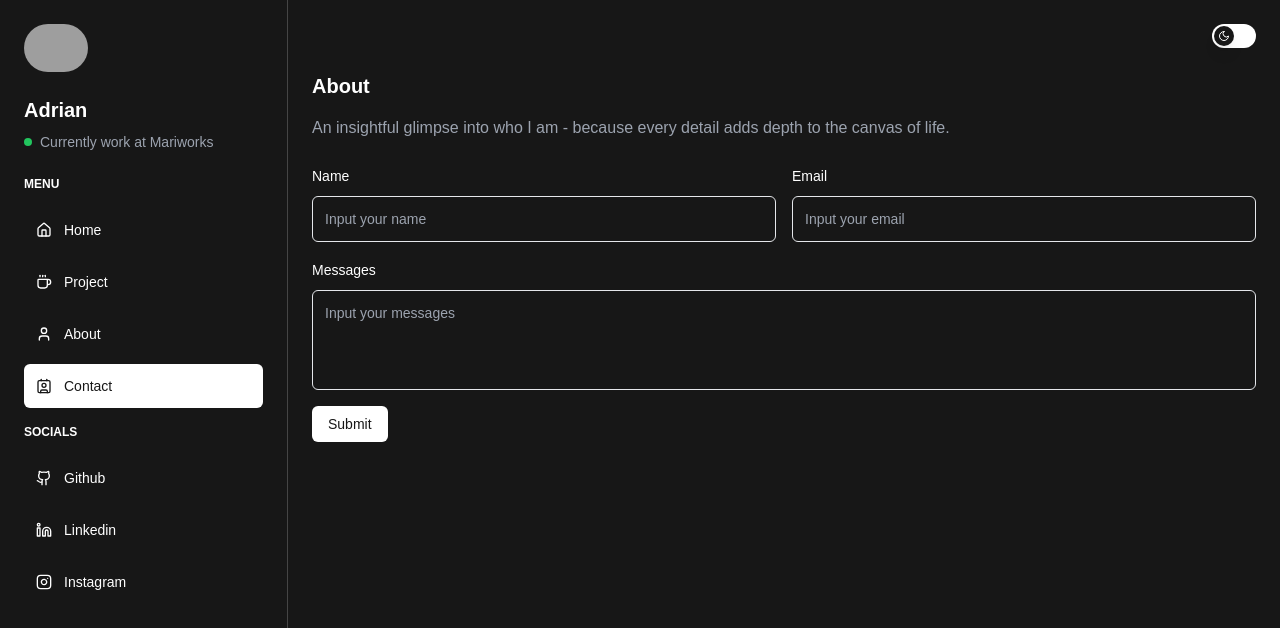
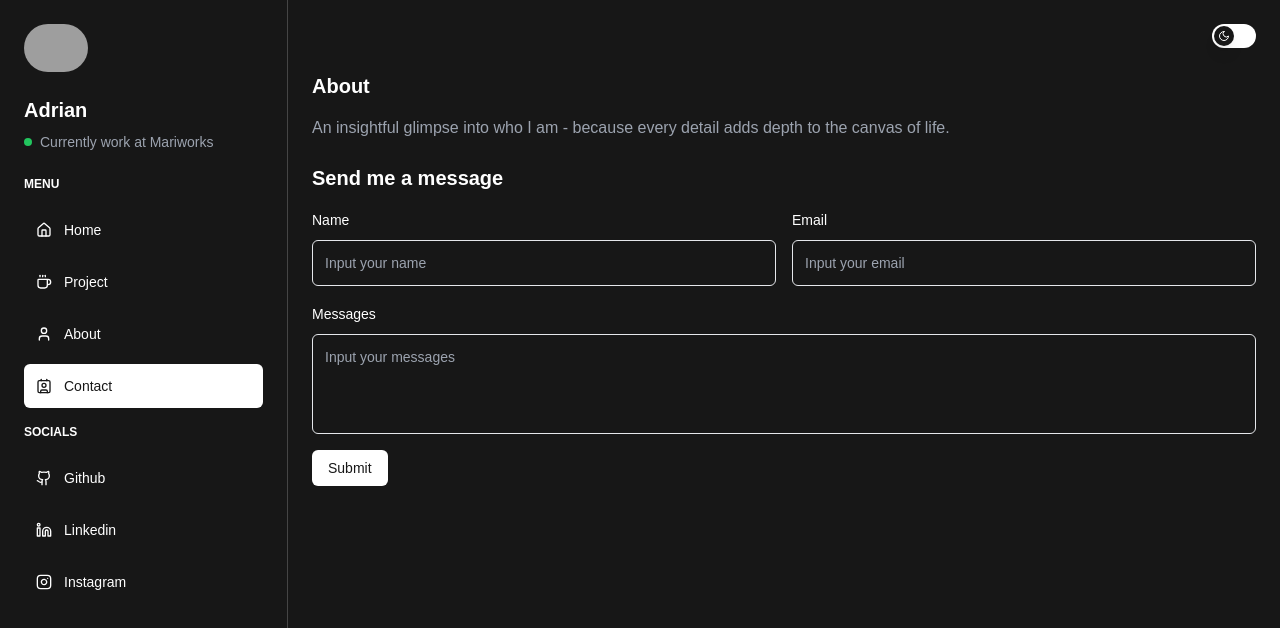
Before and after one commit to adrianusyoga1p/yogs-portfolio, a Next.js app: page /contact in a window 1280 px wide. Shown: the top 628 px of the page. Built offline with nearby package versions, Linux system fonts and the light colour scheme; grey boxes are pictures that could not be loaded.

Commit message:
adjust message success

```diff
--- a/app/(views)/contact/page.tsx
+++ b/app/(views)/contact/page.tsx
@@ -30,8 +30,6 @@ const ContactPage = () => {
     mode: "onChange",
   });
 
-  // const { isSubmiting } = form.formState;
-
   const submit = async (value: SchemaContact) => {
     const result = await sendMessages(value);
     if (result?.error) {
@@ -49,9 +47,10 @@ const ContactPage = () => {
           to the canvas of life.
         </p>
       </section>
-      <section className={success ? 'flex justify-center' : ''}>
+      <section className={success ? "flex justify-center" : "space-y-4"}>
         {!success ? (
           <Form {...form}>
+            <h1 className="font-bold text-xl">Send me a message</h1>
             <form onSubmit={form.handleSubmit(submit)} className="space-y-4">
               <div className="grid md:grid-cols-2 gap-4">
                 <FormField
@@ -88,8 +87,11 @@ const ContactPage = () => {
                   <FormItem>
                     <FormLabel>Messages</FormLabel>
                     <FormControl>
-                    {/* <Input placeholder="Input your messages" {...field} /> */}
-                    <Textarea placeholder="Input your messages" className="resize-none" {...field} />
+                      <Textarea
+                        placeholder="Input your messages"
+                        className="resize-none"
+                        {...field}
+                      />
                     </FormControl>
                     <FormMessage />
                   </FormItem>
@@ -103,7 +105,9 @@ const ContactPage = () => {
               </button>
             </form>
           </Form>
-        ) : <SuccessPage/>}
+        ) : (
+          <SuccessPage />
+        )}
       </section>
     </>
   );
```
Lines whose indentation alone changed are shown as unchanged.
